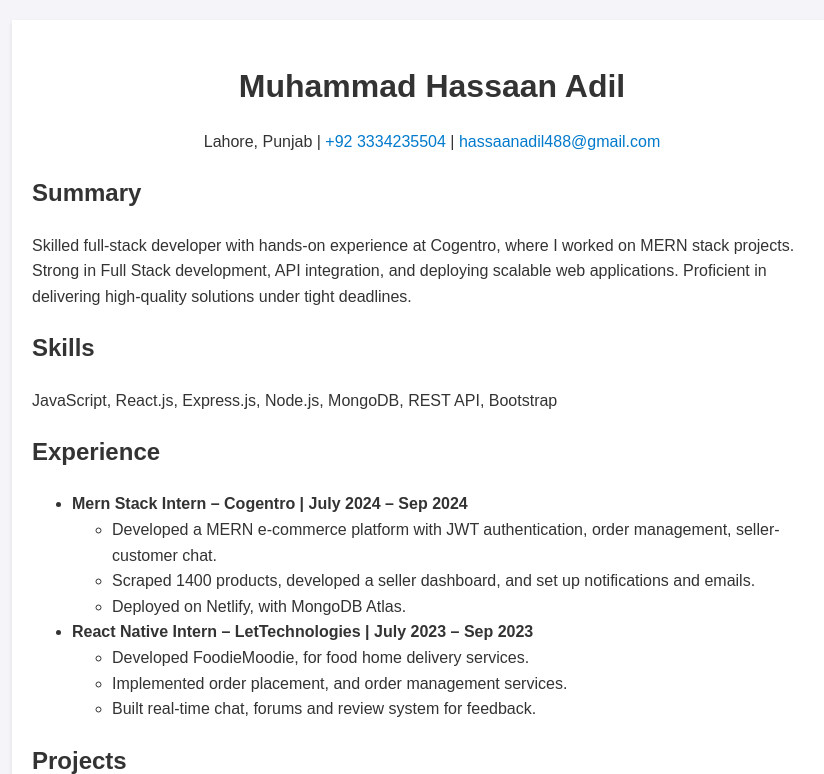
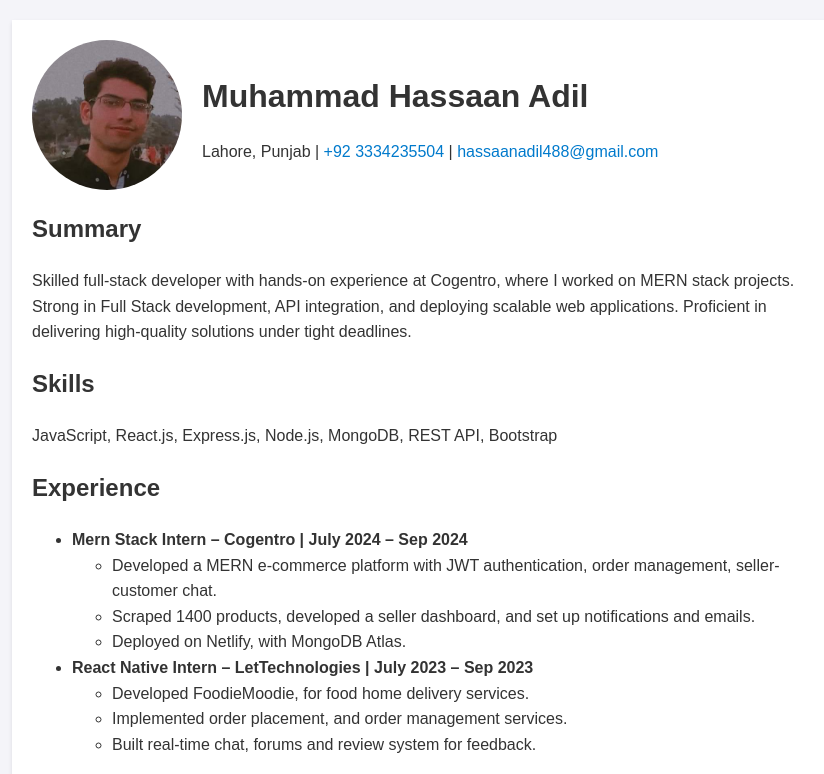
Before and after one commit to hassaan871/Hassaan-s-Resume, a plain HTML site: page hassaan.html in a window 1280 px wide. Shown: the top 774 px of the page, without its empty margins (208-1032 px from the left). Drawn offline with Linux system fonts and the light colour scheme.

Commit message:
cv ready to be deployed

```diff
--- a/hassaan.html
+++ b/hassaan.html
@@ -23,13 +23,22 @@
         h1, h2 {
             color: #333;
         }
-        .header, .section {
+        .header {
+            display: flex;
+            align-items: center;
             margin-bottom: 20px;
         }
-        .header {
-            text-align: center;
+        .profile-pic {
+            width: 150px;
+            height: 150px;
+            border-radius: 50%;
+            object-fit: cover;
+            margin-right: 20px;
         }
-        .header h1 {
+        .header-content {
+            flex: 1;
+        }
+        .header-content h1 {
             margin-bottom: 10px;
         }
         a {
@@ -44,8 +53,11 @@
 <body>
     <div class="container">
         <div class="header">
-            <h1>Muhammad Hassaan Adil</h1>
-            <p>Lahore, Punjab | <a href="tel:+923334235504">+92 3334235504</a> | <a href="mailto:hassaanadil488@gmail.com">hassaanadil488@gmail.com</a></p>
+            <img src="me2.jpeg" alt="Muhammad Hassaan Adil" class="profile-pic">
+            <div class="header-content">
+                <h1>Muhammad Hassaan Adil</h1>
+                <p>Lahore, Punjab | <a href="tel:+923334235504">+92 3334235504</a> | <a href="mailto:hassaanadil488@gmail.com">hassaanadil488@gmail.com</a></p>
+            </div>
         </div>
 
         <div class="section">
```
